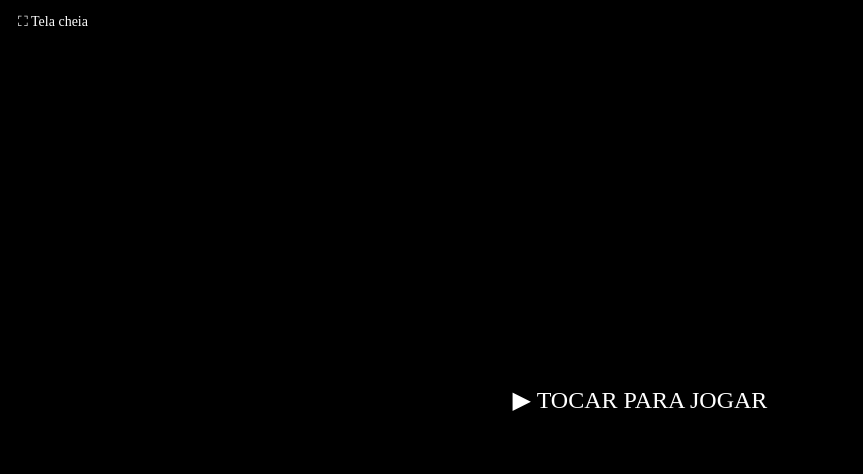
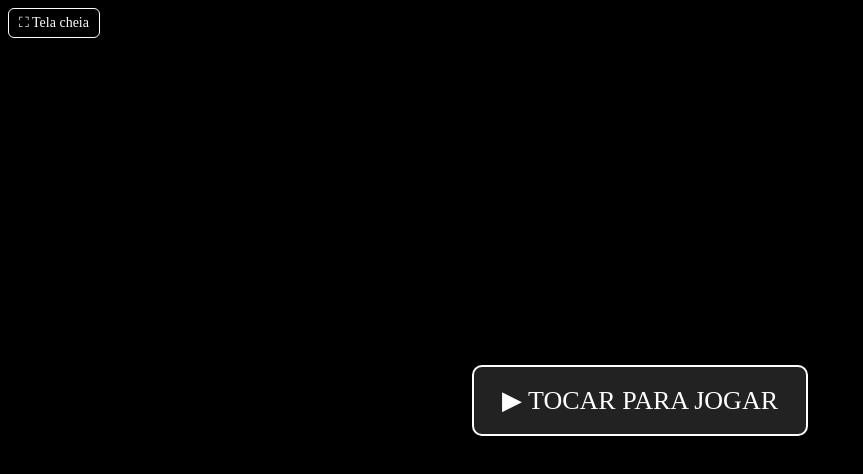
Before and after one commit to brun8liveira/gen-shinob3, a plain HTML site: page index.html in a window 1280 px wide. Shown: the whole page, without its empty margins (0-863 px from the left). Drawn offline with Linux system fonts and the light colour scheme.

Commit message:
Update index.html

````diff
--- a/index.html
+++ b/index.html
@@ -1,12 +1,22 @@
+```html
 <!DOCTYPE html>
 <html lang="pt-BR">
 <head>
 <meta charset="UTF-8">
-  <meta name="viewport"
-        content="width=device-width, initial-scale=1.0, maximum-scale=1.0, user-scalable=no">
-  <meta name="apple-mobile-web-app-capable" content="yes">
-  <meta name="apple-mobile-web-app-status-bar-style" content="black-translucent">
+<meta name="viewport" content="width=device-width, initial-scale=1.0, maximum-scale=1.0, user-scalable=no">
+
 <title>Shinob3</title>
+
+<script>
+    EJS_player = "#game";
+    EJS_core = "segaMD";
+    EJS_gameUrl = "roms/shinob3.bin";
+    EJS_pathtodata = "https://cdn.emulatorjs.org/latest/data/";
+    EJS_startOnLoaded = true;
+    EJS_fullscreenOnLoaded = false;
+</script>
+
+<script src="https://cdn.emulatorjs.org/latest/data/loader.js"></script>
 
 <style>
     html, body {
@@ -14,6 +24,8 @@
         background: black;
         height: 100%;
         overflow: hidden;
+        display: flex;
+        flex-direction: column;
         touch-action: none;
     }
 
@@ -22,62 +34,70 @@
         height: 100vh;
     }
 
-    /* Botão de fullscreen – canto superior ESQUERDO */
+    /* Botão de tela cheia */
     #fullscreen-btn {
         position: fixed;
         top: 8px;
-      left: 8px;              /* aqui troca de right pra left */
+        left: 8px;
         z-index: 20;
         background: rgba(0,0,0,0.6);
-      color: #fff;
+        color: white;
+        border: 1px solid white;
         border-radius: 6px;
         padding: 6px 10px;
         font-size: 14px;
         cursor: pointer;
         user-select: none;
-      display: none;          /* começa escondido */
+        display: none;
     }
 
-    /* Overlay de toque (se você quiser manter) */
+    /* Tela inicial */
     #overlay {
         position: fixed;
         inset: 0;
-      background: black;
+        background: rgba(0,0,0,0.85);
         color: white;
-      font-size: 24px;
+        font-size: 26px;
         display: flex;
         align-items: center;
         justify-content: center;
+        text-align: center;
         z-index: 10;
         cursor: pointer;
+        border-radius: 12px;
+    }
+
+    #overlay span {
+        padding: 18px 28px;
+        background: #222;
+        border: 2px solid white;
+        border-radius: 10px;
+    }
+
+    #overlay:hover span {
+        background: #333;
     }
 </style>
+</head>
 
-  <script>
-    EJS_player = "#game";
-    EJS_core = "segaMD";                       // Sega Genesis / Mega Drive
-    EJS_gameUrl = "roms/shinob3.bin"; // ajuste o nome da sua ROM
-    EJS_pathtodata = "https://cdn.emulatorjs.org/latest/data/";
-    EJS_startOnLoaded = true;
-    EJS_fullscreenOnLoaded = false;
-  </script>
-
-  <script src="https://cdn.emulatorjs.org/latest/data/loader.js"></script>
-
-</head>
 <body>
 
-  <div id="overlay">▶ TOCAR PARA JOGAR</div>
+<div id="overlay">
+    <span>▶ TOCAR PARA JOGAR</span>
+</div>
+
 <div id="fullscreen-btn">⛶ Tela cheia</div>
+
 <div id="game"></div>
 
 <script>
     const overlay = document.getElementById("overlay");
-    const fsBtn   = document.getElementById("fullscreen-btn");
+    const fsBtn = document.getElementById("fullscreen-btn");
 
-    // Entrar em fullscreen
+    // Entrar em tela cheia
     async function enterFullscreen() {
         const el = document.documentElement;
+
         if (el.requestFullscreen) {
             try {
                 await el.requestFullscreen();
@@ -87,34 +107,36 @@
         }
     }
 
-    // Detectar mudanças de fullscreen para mostrar/ocultar o botão
+    // Atualizar botão conforme o estado da tela
     function updateFullscreenButton() {
-      // Se NÃO está em fullscreen, mostra o botão
         const isFullscreen = document.fullscreenElement != null;
         fsBtn.style.display = isFullscreen ? "none" : "block";
     }
 
     document.addEventListener("fullscreenchange", updateFullscreenButton);
 
-    // Clique no overlay inicial: remove overlay + entra em fullscreen
+    // Iniciar jogo
     overlay.addEventListener("click", async () => {
         overlay.remove();
         await enterFullscreen();
-      // fullscreenchange será disparado e vai esconder o botão
+        updateFullscreenButton();
     });
 
-    // Clique no botão de fullscreen (quando não estiver em fullscreen)
+    // Botão para entrar novamente em tela cheia
     fsBtn.addEventListener("click", async () => {
         await enterFullscreen();
-      // fullscreenchange vai esconder o botão de novo
+        updateFullscreenButton();
     });
 
-    // Fallback: bloquear scroll por gesto
-    window.addEventListener("touchmove", e => e.preventDefault(), { passive: false });
+    // Bloquear rolagem por gestos
+    window.addEventListener("touchmove", e => {
+        e.preventDefault();
+    }, { passive: false });
 
-    // Garantir estado inicial do botão (fora de fullscreen -> aparece)
+    // Estado inicial
     updateFullscreenButton();
 </script>
 
 </body>
 </html>
+```
````
Lines whose indentation alone changed are shown as unchanged.
